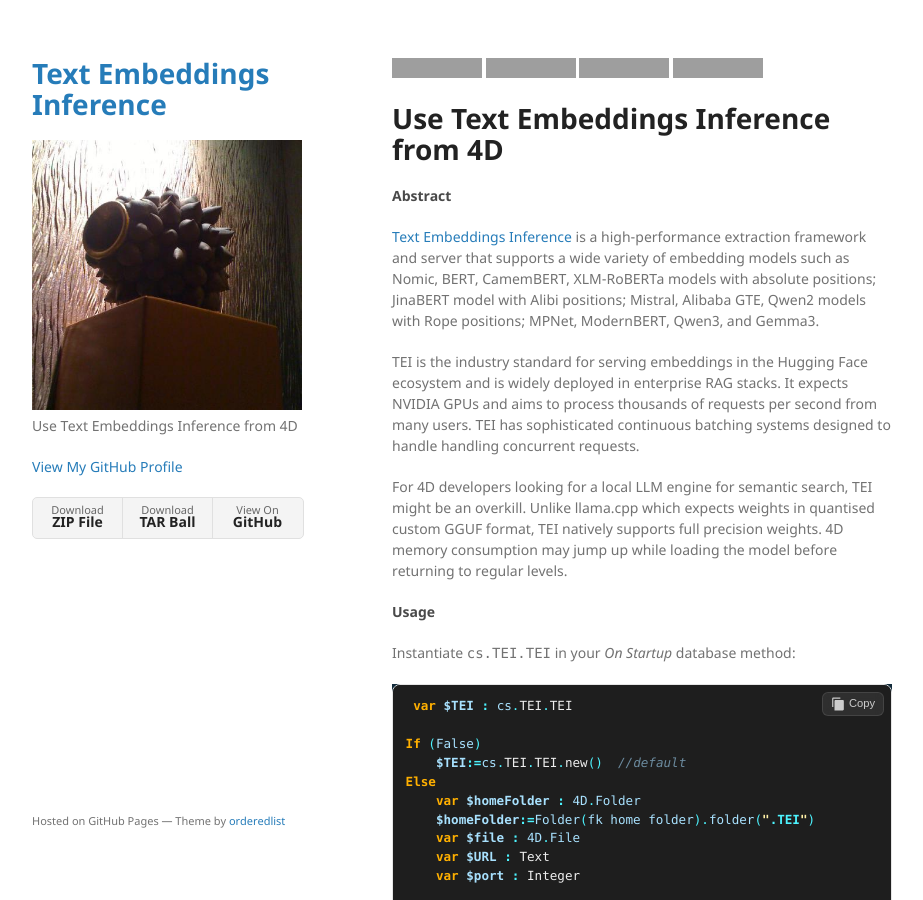
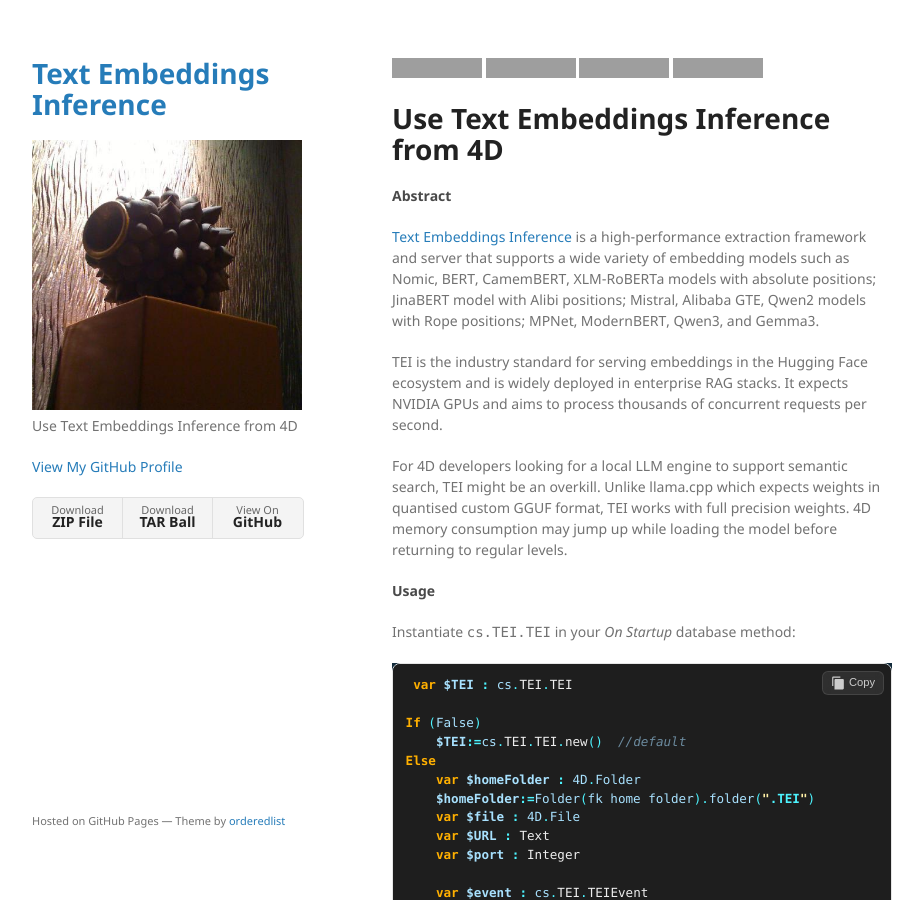
Before and after one commit to miyako/TEI, a Jekyll site: the page built from index.md, in a window 1280 px wide and 900 px high, cut to the strip 0-900 px from the top of the window. Shown: the whole strip, without its empty margins (178-1101 px from the left). Built offline with Jekyll 4.4.1, drawn with Linux system fonts in a browser that asks for light colours; grey boxes are pictures that could not be loaded.

Commit message:
Update index.md

```diff
--- a/index.md
+++ b/index.md
@@ -13,9 +13,9 @@ layout: default
 
 [Text Embeddings Inference](https://github.com/huggingface/text-embeddings-inference) is a high-performance extraction framework and server that supports a wide variety of embedding models such as Nomic, BERT, CamemBERT, XLM-RoBERTa models with absolute positions; JinaBERT model with Alibi positions; Mistral, Alibaba GTE, Qwen2 models with Rope positions; MPNet, ModernBERT, Qwen3, and Gemma3.
 
-TEI is the industry standard for serving embeddings in the Hugging Face ecosystem and is widely deployed in enterprise RAG stacks. It expects NVIDIA GPUs and aims to process thousands of requests per second from many users. TEI has sophisticated continuous batching systems designed to handle handling concurrent requests.
+TEI is the industry standard for serving embeddings in the Hugging Face ecosystem and is widely deployed in enterprise RAG stacks. It expects NVIDIA GPUs and aims to process thousands of concurrent requests per second.
 
-For 4D developers looking for a local LLM engine for semantic search, TEI might be an overkill. Unlike llama.cpp which expects weights in quantised custom GGUF format, TEI natively supports full precision weights. 4D memory consumption may jump up while loading the model before returning to regular levels.
+For 4D developers looking for a local LLM engine to support semantic search, TEI might be an overkill. Unlike llama.cpp which expects weights in quantised custom GGUF format, TEI works with full precision weights. 4D memory consumption may jump up while loading the model before returning to regular levels.
 
 #### Usage
 
```
